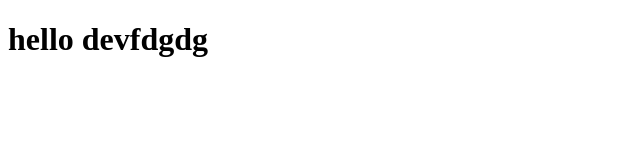
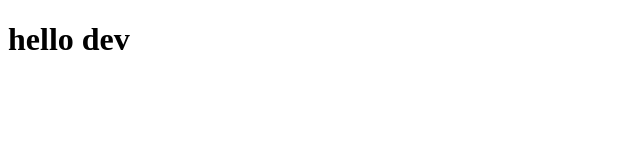
Before and after one commit to gdevkr111/Demo, a plain HTML site: page index.html in a window 1280 px wide. Shown: the whole page, without its empty margins (0-640 px from the left). Drawn offline with Linux system fonts and the light colour scheme.

Commit message:
Update index.html

```diff
--- a/index.html
+++ b/index.html
@@ -6,6 +6,6 @@
     <title>Document</title>
 </head>
 <body>
-    <h1>hello devfdgdg</h1>
+    <h1>hello dev</h1>
 </body>
 </html>
```
